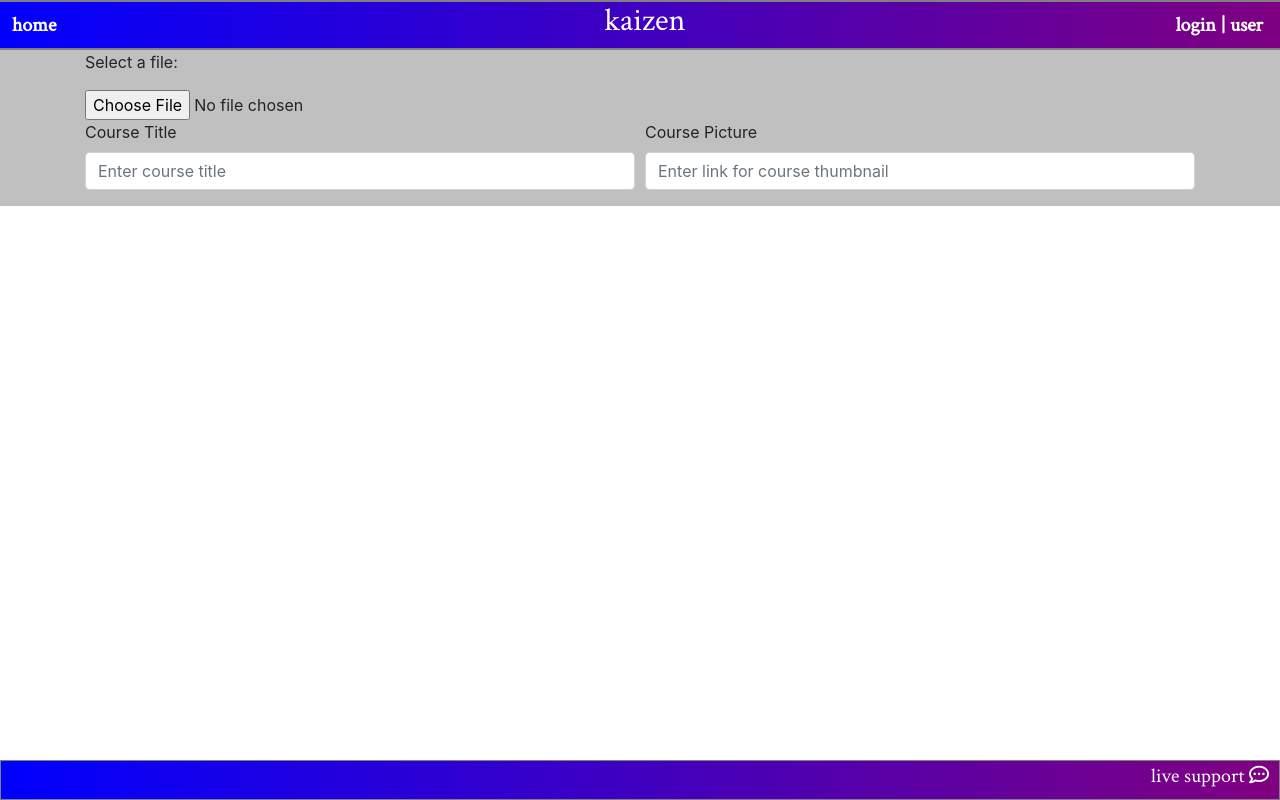
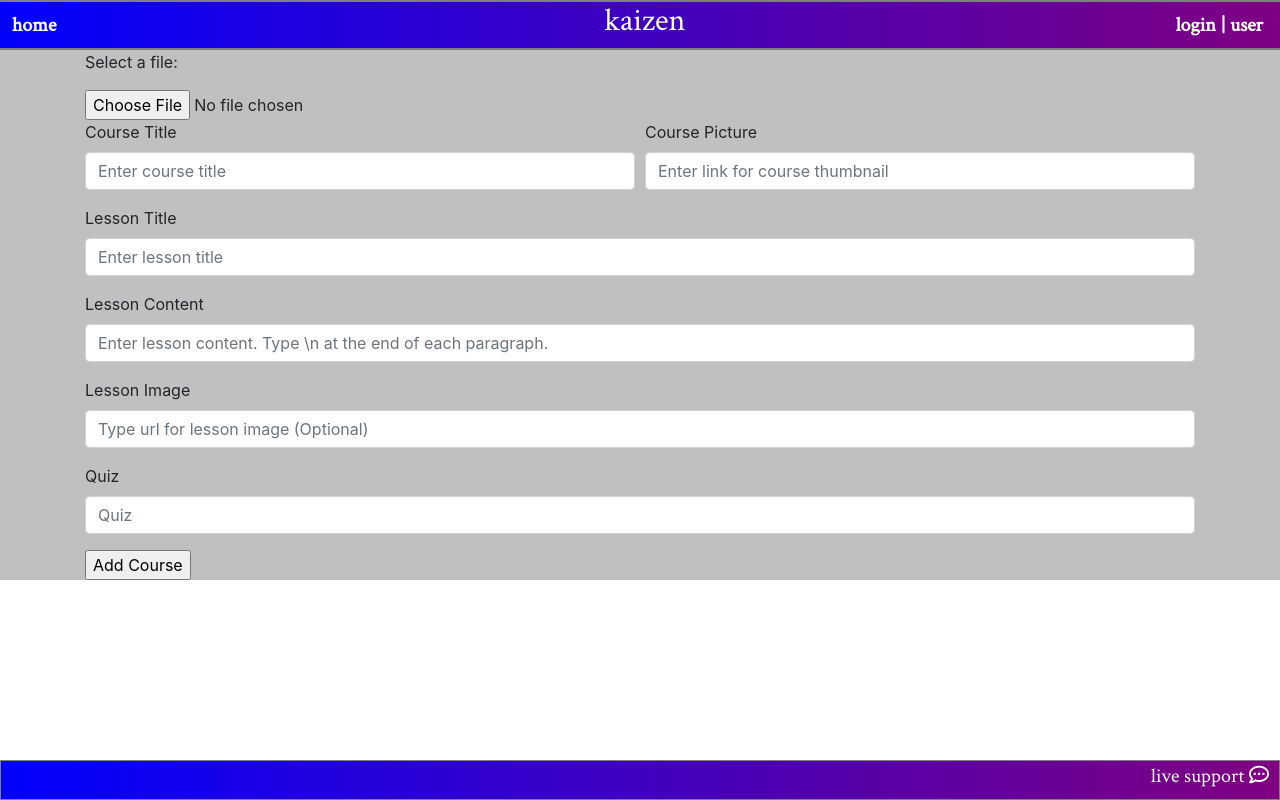
Before and after one commit to gglinoga/kaizen, a React (Create React App) app in the folder client/: page /Upload in a window 1280 px wide. Built offline with nearby package versions, Linux system fonts and the light colour scheme.

Commit message:
fix forms

```diff
--- a/client/src/components/Course/Course.js
+++ b/client/src/components/Course/Course.js
@@ -17,13 +17,11 @@ const style = {
 }
 
 const Course = props => (
-    <div className="text-center">
     <div style={style.card} onClick={()=>props.handleClick(props.id)}>
             <p>{props.title}</p>
             {/* <p>{props.course.description}</p> */}
             {/* <p>No. Lessons: {props.course.numLessons}</p> */}
     </div>
-    </div>
 );
 
 export default Course;
--- a/client/src/components/Uploadform/Uploadform.js
+++ b/client/src/components/Uploadform/Uploadform.js
@@ -4,8 +4,13 @@ class Uploadform extends Component {
 
     state = {
         courseName: "",
-        coursePic: ""
-    }
+        coursePic: "",
+        lessonMaterial: "",
+        textContent: "",
+        lessonPic: "",
+        quiz: "",
+        lessonNum: "",
+    };
 
     handleInputChange = event => {
         let value = event.target.value;
@@ -14,7 +19,50 @@ class Uploadform extends Component {
         this.setState({
             [name]: value
         });
+        this.newCourse();
     };
+
+    newCourse = () =>{
+		fetch("/api/newCourse", {
+			method: 'POST',
+			headers: {
+				'Accept': 'application/json',
+				'Content-type': 'application/json'
+			},
+			body: JSON.stringify({
+				courseName: this.state.courseName,
+                coursePic: this.state.coursePic,
+                lessonMaterial: this.state.lessonMaterial,
+                textContent: this.state.textContent,
+                lessonPic: this.state.lessonPic,
+                quiz: this.state.quiz,
+                lessonNum: this.state.lessonNum,
+			})
+		})
+		.catch(error => {
+			if (error) throw error
+		});
+    }
+
+    handleNewCourse = event => {
+        // Preventing the default behavior of the form submit (which is to refresh the page)
+        event.preventDefault();
+        if (!this.state.courseName) {
+          alert(`Course Name is a Required Field!`);
+        }
+        if (!this.state.coursePic) {
+            alert(`Course Pic is a Required Field!`);
+        }
+        if (!this.state.lessonMaterial) {
+            alert(`Lesson Material is a Required Field!`);
+        }
+        if (!this.state.textContent) {
+            alert(`Course Name is Required Field!`);
+        }
+        if (!this.state.quiz) {
+            alert(`Quiz is Required Field!`);
+        }
+    }
 
     render () {
         return (
@@ -53,6 +101,77 @@ class Uploadform extends Component {
                             </div>
                         </div>
                     </div>
+
+
+                    <div className="form-row">
+                        <div className="col">
+                            <div className="form-group">
+                                <label for="lessonMaterial">Lesson Title</label>
+                                    <input
+                                        type="text"
+                                        id="lessonMaterial"
+                                        name="lessonMaterial"
+                                        class="form-control"
+                                        placeholder="Enter lesson title"
+                                        value = {this.state.lessonMaterial}
+                                        onChange={this.handleInputChange}>
+                                    </input>
+                            </div>
+                        </div>
+                    </div>
+
+                    <div className="form-row">
+                        <div className="col">
+                            <div className="form-group">
+                                <label for="textContent">Lesson Content</label>
+                                    <input
+                                        type="text"
+                                        id="textContent"
+                                        name="textContent"
+                                        class="form-control"
+                                        placeholder="Enter lesson content. Type \n at the end of each paragraph."
+                                        value = {this.state.textContent}
+                                        onChange={this.handleInputChange}>
+                                    </input>
+                            </div>
+                        </div>
+                    </div>
+
+                    <div className="form-row">
+                        <div className="col">
+                            <div className="form-group">
+                                <label for="lessonPic">Lesson Image</label>
+                                    <input
+                                        type="text"
+                                        id="lessonPic"
+                                        name="lessonPic"
+                                        class="form-control"
+                                        placeholder="Type url for lesson image (Optional)"
+                                        value = {this.state.lessonPic}
+                                        onChange={this.handleInputChange}>
+                                    </input>
+                            </div>
+                        </div>
+                    </div>
+
+                    <div className="form-row">
+                        <div className="col">
+                            <div className="form-group">
+                                <label for="quiz">Quiz</label>
+                                    <input
+                                        type="text"
+                                        id="quiz"
+                                        name="quiz"
+                                        class="form-control"
+                                        placeholder="Quiz"
+                                        value = {this.state.quiz}
+                                        onChange={this.handleInputChange}>
+                                    </input>
+                            </div>
+                        </div>
+                    </div>
+
+                    <input type="submit" onClick={this.handleNewCourse} value="Add Course" />
                 </form>
             </div>
         )
```
